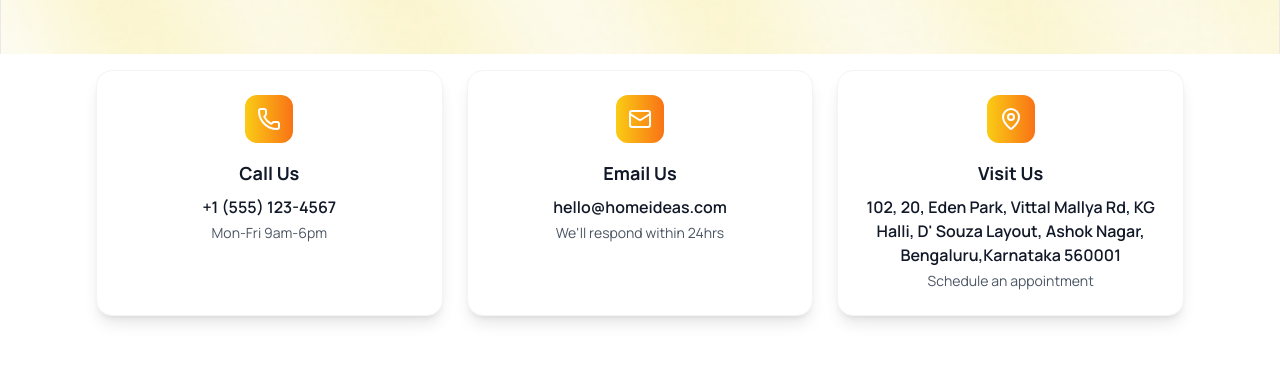
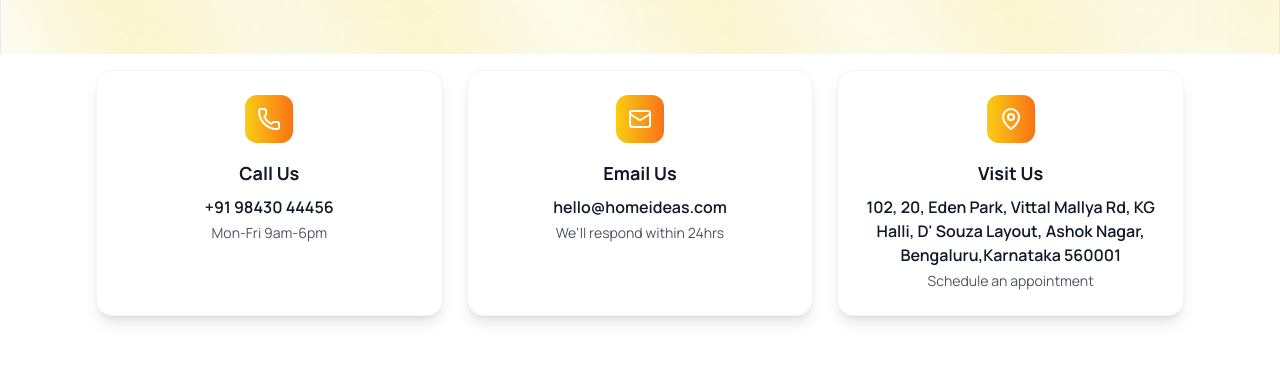
Before and after one commit to Sanjayuiux/homeideas, a Next.js app: page /contact-us in a window 1280 px wide. Shown: the part 263-629 px from the top of the page. Built offline with nearby package versions, Linux system fonts and the light colour scheme.

Commit message:
add navigation link for cards in contact us page

```diff
--- a/src/app/contact-us/page.tsx
+++ b/src/app/contact-us/page.tsx
@@ -60,23 +60,26 @@ export default function ContactPage() {
               {
                 icon: Phone,
                 title: "Call Us",
-                info: "+1 (555) 123-4567",
-                subtitle: "Mon-Fri 9am-6pm"
+                info: "+91 98430 44456",
+                subtitle: "Mon-Fri 9am-6pm",
+                href: "tel:+919843044456"
               },
               {
                 icon: Mail,
                 title: "Email Us",
                 info: "hello@homeideas.com",
-                subtitle: "We'll respond within 24hrs"
+                subtitle: "We'll respond within 24hrs",
+                href:""
               },
               {
                 icon: MapPin,
                 title: "Visit Us",
                 info: "102, 20, Eden Park, Vittal Mallya Rd, KG Halli, D' Souza Layout, Ashok Nagar, Bengaluru,Karnataka 560001",
-                subtitle: "Schedule an appointment"
+                subtitle: "Schedule an appointment",
+                href: "https://maps.app.goo.gl/JU9XXXdJoKhLH2N76"
               }
             ].map((item, index) => (
-              <div key={index} className="bg-white rounded-2xl p-6 shadow-lg
+              <a key={index} href={item.href} target='_blank' className="bg-white rounded-2xl p-6 shadow-lg
               hover:shadow-xl transition-all duration-300 transform hover:-translate-y-1 border
               border-gray-100 flex flex-col  items-center text-center ">
                 <div className="w-12 h-12 bg-gradient-to-r from-yellow-400 to-orange-500 rounded-xl flex items-center justify-center mb-4">
@@ -85,7 +88,7 @@ export default function ContactPage() {
                 <h3 className="text-lg font-bold text-gray-900 mb-2">{item.title}</h3>
                 <p className="text-gray-900 font-semibold mb-1">{item.info}</p>
                 <p className="text-gray-600 text-sm">{item.subtitle}</p>
-              </div>
+              </a>
             ))}
           </div>
         </div>
```
